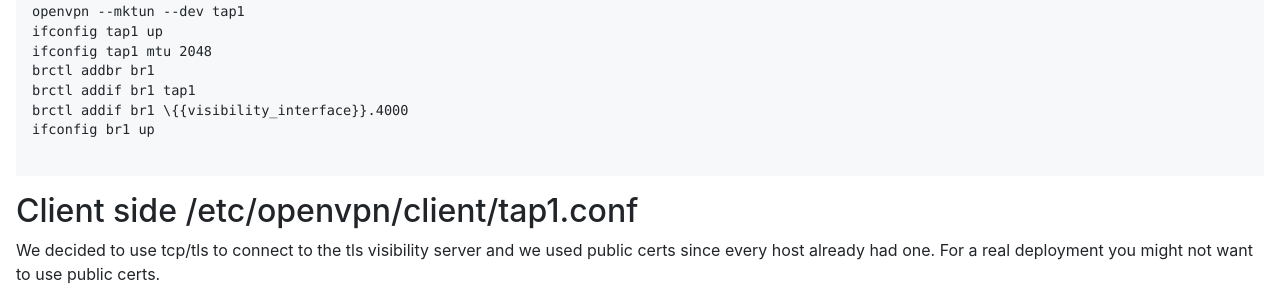
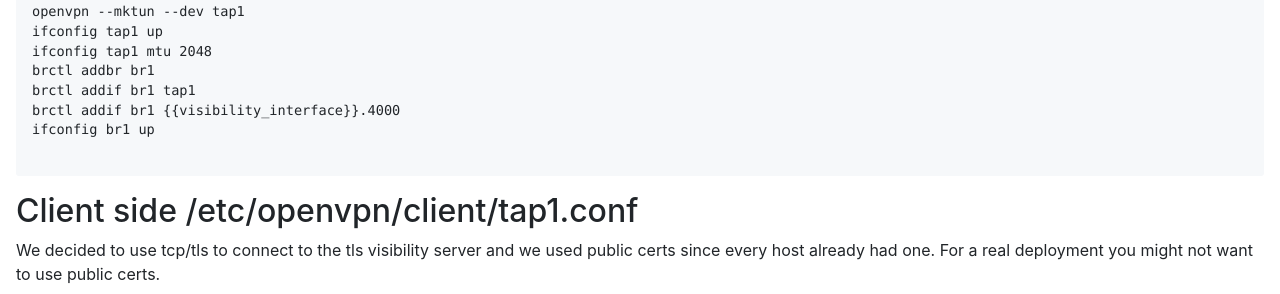
Before and after one commit to aol/molochweb, a Jekyll site: the page built from _wiki/break-tls-poc.md, in a window 1280 px wide. Shown: the part 1751-2045 px from the top of the page. Built offline with Jekyll 4.4.1, drawn with Linux system fonts in a browser that asks for light colours; some of the changed text lies outside the part shown.

Commit message:
escaping drives me nuts

````diff
--- a/_wiki/break-tls-poc.md
+++ b/_wiki/break-tls-poc.md
@@ -67,7 +67,7 @@ ifconfig tap1 up
 ifconfig tap1 mtu 2048
 brctl addbr br1
 brctl addif br1 tap1
-brctl addif br1 \{{visibility_interface}}.4000
+brctl addif br1 {{visibility_interface}}.4000
 ifconfig br1 up
 {% endraw %}
 ```
````
